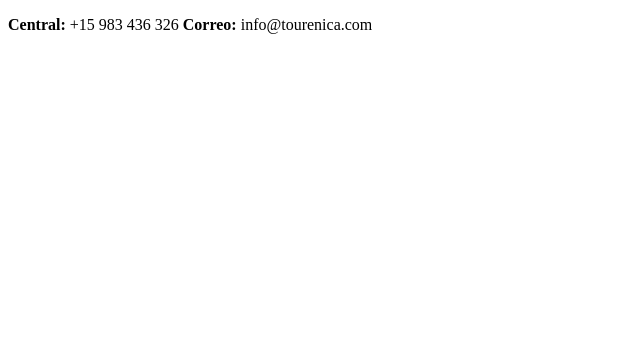
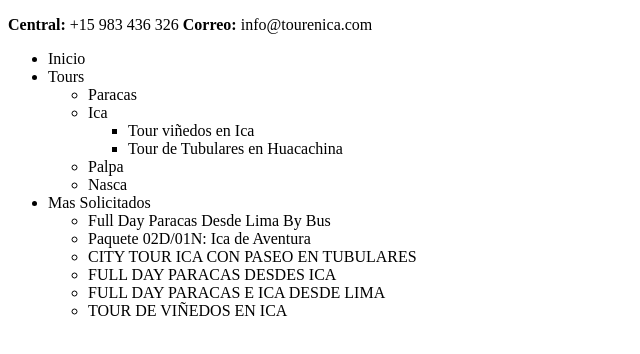
Before and after one commit to Tethhe/end1, a plain HTML site: page index.html in a window 1280 px wide. Shown: the whole page, without its empty margins (0-640 px from the left). Drawn offline with Linux system fonts and the light colour scheme.

Commit message:
Top-menu

```diff
--- a/index.html
+++ b/index.html
@@ -11,5 +11,33 @@
     <div class="top-top-menu">
         <p><b>Central: </b> +15 983 436 326 <b>Correo: </b> info@tourenica.com</p>
     </div>
+    <div class="top-menu">
+        <ul>
+            <li>Inicio</li>
+            <li>Tours
+                <ul>
+                    <li>Paracas</li>
+                    <li>Ica
+                        <ul>
+                            <li>Tour viñedos en Ica</li>
+                            <li>Tour de Tubulares en Huacachina</li>
+                        </ul>
+                    </li>
+                    <li>Palpa</li>
+                    <li>Nasca</li>
+                </ul>
+            </li>
+            <li>Mas Solicitados
+                <ul>
+                    <li>Full Day Paracas Desde Lima By Bus</li>
+                    <li>Paquete 02D/01N: Ica de Aventura</li>
+                    <li>CITY TOUR ICA CON PASEO EN TUBULARES</li>
+                    <li>FULL DAY PARACAS DESDES ICA</li>
+                    <li>FULL DAY PARACAS E ICA DESDE LIMA</li>
+                    <li>TOUR DE VIÑEDOS EN ICA</li>
+                </ul>
+            </li>
+        </ul>
+    </div>
 </body>
 </html>
```
